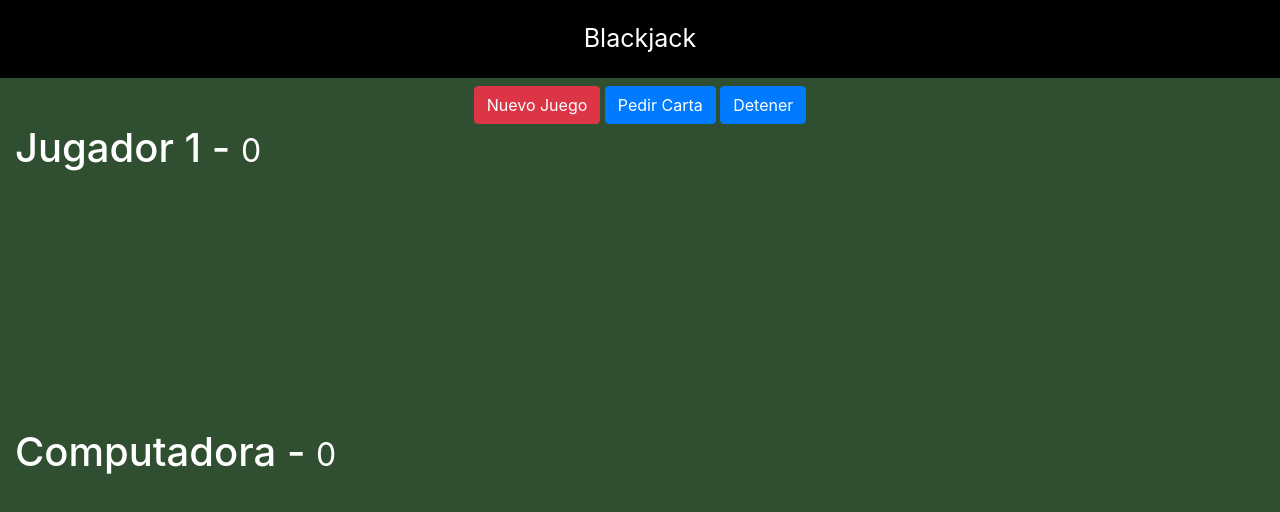
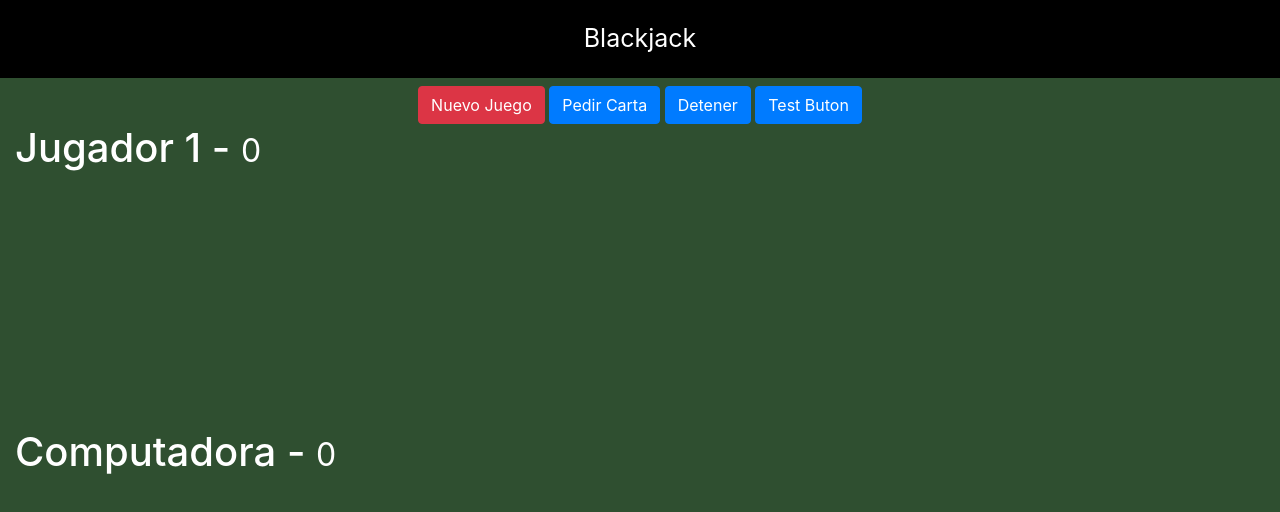
Before and after one commit to JMojicaR/jsCourse, a plain HTML site: page blackjack/index.html in a window 1280 px wide. Drawn offline with nearby package versions, Linux system fonts and the light colour scheme.

Commit message:
Add button for test git api

```diff
--- a/blackjack/index.html
+++ b/blackjack/index.html
@@ -16,6 +16,7 @@
             <button class="btn btn-danger" id="btnNuevo">Nuevo Juego</button>
             <button class="btn btn-primary" id="btnPedir" disabled="disabled">Pedir Carta</button>
             <button class="btn btn-primary" id="btnDetener" disabled="disabled">Detener</button>
+            <button class="btn btn-primary" id="btnTest">Test Buton</button>
         </div>
     </div>
     <div class="row container">
```
